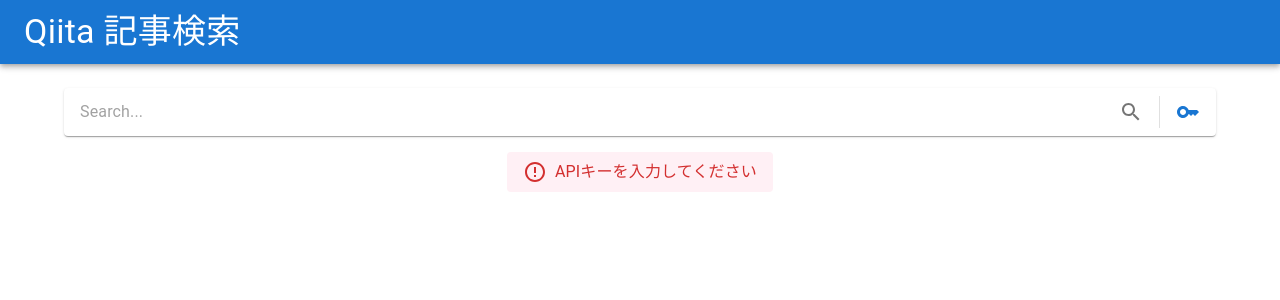
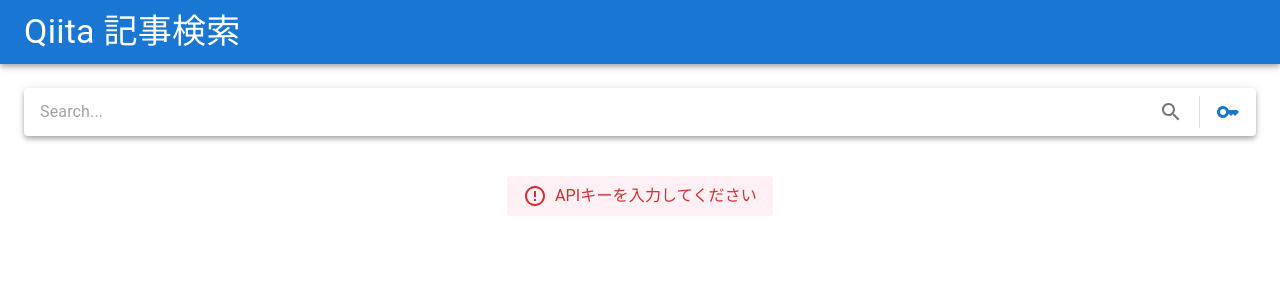
Before and after one commit to rii922/frontend-test, a React (Create React App) app: page / in a window 1280 px wide. Shown: the top 300 px of the page. Built offline with nearby package versions, Linux system fonts and the light colour scheme.

Commit message:
[Update] fix layout

```diff
--- a/src/App.tsx
+++ b/src/App.tsx
@@ -10,11 +10,11 @@
   return (
     <Recoil.RecoilRoot>
       <CssBaseline />
-      <Header title="Qiita 記事検索" />
-      <Container maxWidth="lg">
-        <SearchBar />
-        <SearchResult />
-      </Container>
+      <div style={{ display: 'flex', flexDirection: 'column', width: '100vw', height: '100vh' }}>
+        <Header title="Qiita 記事検索" sx={{ mb: 3 }} />
+        <SearchBar sx={{ mx: 3, mb: 3 }} />
+        <SearchResult sx={{ mx: 3, mb: 3 }} />
+      </div>
     </Recoil.RecoilRoot>
   );
 }
--- a/src/components/APIKeyDialog.tsx
+++ b/src/components/APIKeyDialog.tsx
@@ -13,12 +13,12 @@
 import { Visibility, VisibilityOff } from '@mui/icons-material';
 import { APIKeyState } from '../states/APIKeyState';
 
-interface Props {
+interface APIKeyDialogProps {
   open: boolean;
   handleClose: () => void;
 }
 
-const APIKeyDialog: React.FC<Props> = (props) => {
+const APIKeyDialog: React.FC<APIKeyDialogProps> = (props) => {
   const [showAPIKey, setShowAPIKey] = React.useState(false);
   const [APIKey, setAPIKey] = Recoil.useRecoilState(APIKeyState);
   const [inputError, setInputError] = React.useState(false);
--- a/src/components/ErrorMessage.tsx
+++ b/src/components/ErrorMessage.tsx
@@ -2,11 +2,11 @@
 import { Box, Paper } from '@mui/material';
 import { ErrorOutline } from '@mui/icons-material';
 
-interface Props {
+interface ErrorMessageProps {
   content: string;
 }
 
-const ErrorMessage: React.FC<Props> = (props) => {
+const ErrorMessage: React.FC<ErrorMessageProps> = (props) => {
   return (
     <Box sx={{ display: 'flex', justifyContent: 'center', my: 2 }}>
       <Paper
--- a/src/components/Header.tsx
+++ b/src/components/Header.tsx
@@ -1,13 +1,14 @@
 import * as React from 'react';
-import { AppBar, Toolbar, Typography } from '@mui/material';
+import { SxProps, Theme, AppBar, Toolbar, Typography } from '@mui/material';
 
-interface Props {
+interface HeaderProps {
   title: string;
+  sx?: SxProps<Theme>;
 }
 
-const Header: React.FC<Props> = (props) => {
+const Header: React.FC<HeaderProps> = (props) => {
   return (
-    <AppBar position="static" sx={{ mb: 3 }}>
+    <AppBar position="static" sx={props.sx}>
       <Toolbar>
         <Typography variant="h4" component="h1">
           {props.title}
--- a/src/components/SearchBar.tsx
+++ b/src/components/SearchBar.tsx
@@ -1,7 +1,7 @@
 import * as React from 'react';
 import * as Recoil from 'recoil';
 import axios, { AxiosError } from 'axios';
-import { Paper, InputBase, Tooltip, IconButton, Divider } from '@mui/material';
+import { SxProps, Theme, Paper, InputBase, Tooltip, IconButton, Divider } from '@mui/material';
 import { SearchOutlined, KeyOutlined } from '@mui/icons-material';
 import APIKeyDialog from './APIKeyDialog';
 import ErrorMessage from './ErrorMessage';
@@ -9,7 +9,11 @@
 import { queryState } from '../states/QueryState';
 import { dataState } from '../states/DataState';
 
-const SearchBar: React.FC = () => {
+interface SearchBarProps {
+  sx?: SxProps<Theme>;
+}
+
+const SearchBar: React.FC<SearchBarProps> = (props) => {
   const [query, setQuery] = Recoil.useRecoilState(queryState);
   const [dialogOpen, setDialogOpen] = React.useState(false);
   const searchInputElement = React.useRef<HTMLInputElement>(null);
@@ -56,14 +60,22 @@
 
   return (
     <>
-      <Paper component="form" sx={{ display: 'flex', alignItems: 'center', pl: 2, pr: 1 }} onSubmit={handleSubmit}>
+      <Paper
+        component="form"
+        elevation={4}
+        sx={[
+          { display: 'flex', alignItems: 'center', pl: 2, pr: 1 },
+          ...(Array.isArray(props.sx) ? props.sx : [props.sx]),
+        ]}
+        onSubmit={handleSubmit}
+      >
         <InputBase
           id="search-input"
           name="search-input"
           defaultValue={query}
           inputRef={searchInputElement}
           placeholder="Search..."
-          sx={{ flex: 1, my: 1 }}
+          sx={{ flex: 1, py: 1 }}
           onKeyDown={handleKeyDown}
         />
         <Tooltip title="検索">
--- a/src/components/SearchResult.tsx
+++ b/src/components/SearchResult.tsx
@@ -1,16 +1,35 @@
 import * as React from 'react';
 import * as Recoil from 'recoil';
-import { Paper, TableContainer, Table, TableHead, TableBody, TableRow, TableCell, Chip } from '@mui/material';
+import {
+  SxProps,
+  Theme,
+  Paper,
+  TableContainer,
+  Table,
+  TableHead,
+  TableBody,
+  TableRow,
+  TableCell,
+  Chip,
+} from '@mui/material';
 import { dataState } from '../states/DataState';
 
-const SearchResult: React.FC = () => {
+interface SearchResultProps {
+  sx?: SxProps<Theme>;
+}
+
+const SearchResult: React.FC<SearchResultProps> = (props) => {
   const data = Recoil.useRecoilValue(dataState);
 
   return (
     data && (
-      <TableContainer component={Paper} sx={{ my: 2 }}>
-        <Table>
-          <TableHead>
+      <TableContainer
+        component={Paper}
+        elevation={4}
+        sx={[{ width: 'auto' }, ...(Array.isArray(props.sx) ? props.sx : [props.sx])]}
+      >
+        <Table stickyHeader sx={{ maxWidth: '100%' }}>
+          <TableHead sx={{ '& tr th': { fontWeight: 'bold' } }}>
             <TableRow>
               <TableCell>タイトル</TableCell>
               <TableCell>タグ</TableCell>
@@ -20,11 +39,11 @@
           <TableBody>
             {data?.map((article) => {
               return (
-                <TableRow>
+                <TableRow key={article.id}>
                   <TableCell>{article.title}</TableCell>
                   <TableCell>
                     {article.tags.map((tag) => {
-                      return <Chip label={tag.name} sx={{ m: 0.5 }} />;
+                      return <Chip key={tag.name} label={tag.name} sx={{ m: 0.5 }} />;
                     })}
                   </TableCell>
                   <TableCell>{article.updated_at}</TableCell>
```
